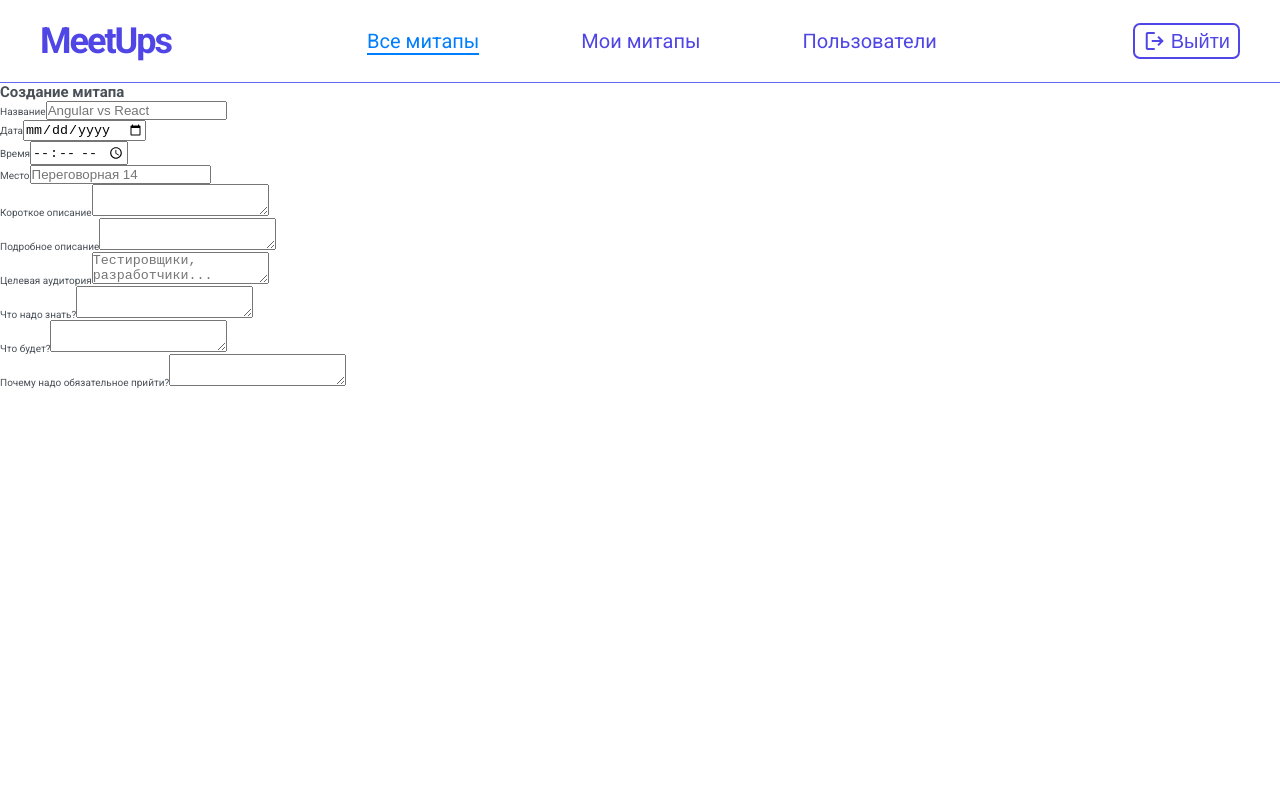
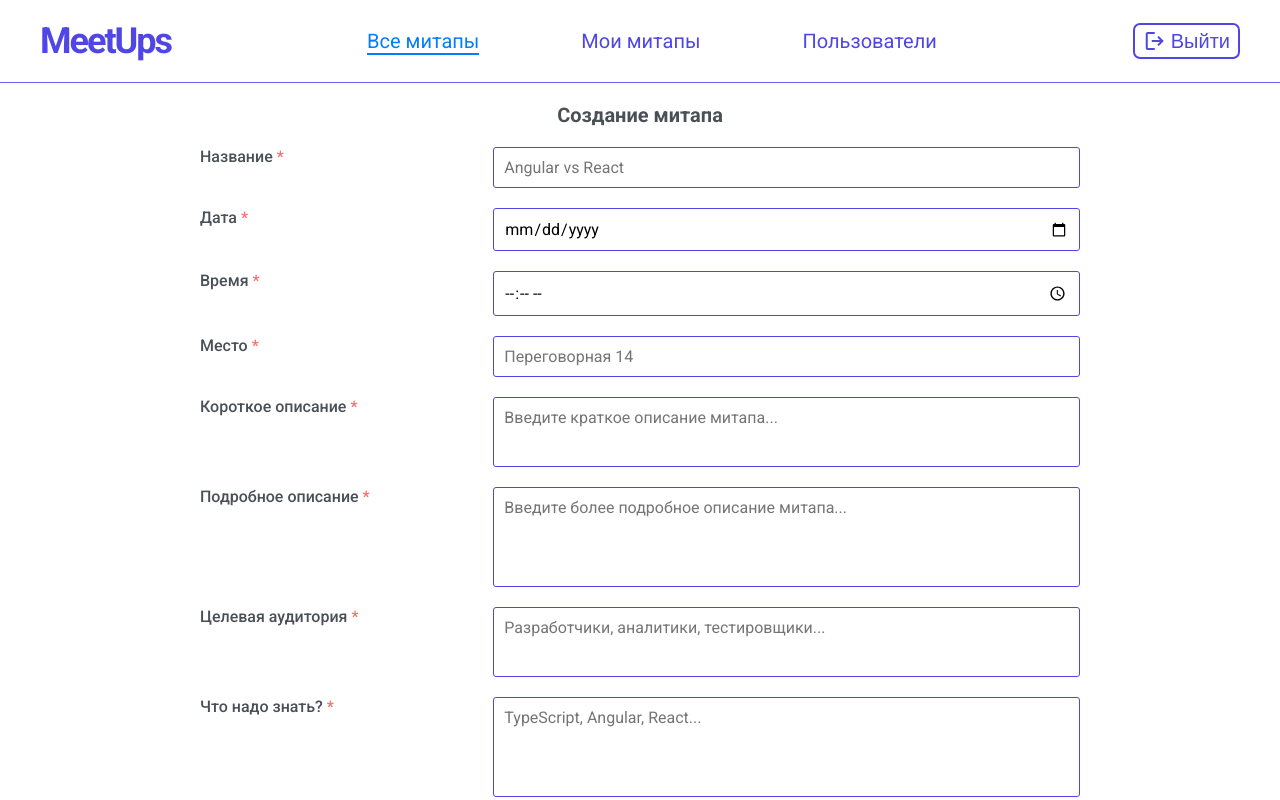
Before and after one commit to NERFTHISPLS/angular-meetup-organization, an Angular app: page / in a window 1280 px wide. Built offline with nearby package versions, Linux system fonts and the light colour scheme.

Commit message:
Add styles and fix markup for meetup-form

```diff
--- a/src/app/pages/meetup-form/meetup-form.component.html
+++ b/src/app/pages/meetup-form/meetup-form.component.html
@@ -1,59 +1,66 @@
+<div class="container">
   <h2>Создание митапа</h2>
 
   <form class="meetup-form">
-  <div class="form-row">
     <label for="title">Название</label>
     <input id="title" type="text" placeholder="Angular vs React" />
-  </div>
 
-  <div class="form-row">
-    <div>
     <label for="date">Дата</label>
     <input id="date" type="date" />
-    </div>
 
-    <div>
     <label for="time">Время</label>
     <input id="time" type="time" />
-    </div>
-  </div>
 
-  <div class="form-row">
     <label for="place">Место</label>
     <input id="place" type="text" placeholder="Переговорная 14" />
-  </div>
 
-  <div class="form-row">
     <label for="short-description">Короткое описание</label>
-    <textarea id="short-description" class="textarea-sm"></textarea>
-  </div>
+    <textarea
+      id="short-description"
+      class="textarea-sm"
+      placeholder="Введите краткое описание митапа..."
+    ></textarea>
 
-  <div class="form-row">
     <label for="description">Подробное описание</label>
-    <textarea id="description" class="textarea-lg"></textarea>
-  </div>
+    <textarea
+      id="description"
+      class="textarea-lg"
+      placeholder="Введите более подробное описание митапа..."
+    ></textarea>
 
-  <div class="form-row">
     <label for="audience">Целевая аудитория</label>
     <textarea
       id="audience"
       class="textarea-sm"
-      placeholder="Тестировщики, разработчики..."
+      placeholder="Разработчики, аналитики, тестировщики..."
     ></textarea>
-  </div>
 
-  <div class="form-row">
     <label for="to-know">Что надо знать?</label>
-    <textarea id="to-know" class="textarea-lg"></textarea>
-  </div>
+    <textarea
+      id="to-know"
+      class="textarea-lg"
+      placeholder="TypeScript, Angular, React..."
+    ></textarea>
 
-  <div class="form-row">
     <label for="will-be">Что будет?</label>
-    <textarea id="will-be" class="textarea-lg"></textarea>
-  </div>
+    <textarea
+      id="will-be"
+      class="textarea-lg"
+      placeholder="Введите то, что будет на митапе..."
+    ></textarea>
 
-  <div class="form-row">
     <label for="why">Почему надо обязательное прийти?</label>
-    <textarea id="why" class="textarea-sm"></textarea>
+    <textarea
+      id="why"
+      class="textarea-sm"
+      placeholder="Введите причины пойти на Ваш митап..."
+    ></textarea>
+
+    <div class="buttons">
+      <button class="btn btn--neutral">Отмена</button>
+      <button class="btn btn--base">Создать</button>
     </div>
   </form>
+
+  <small><span>*</span> &mdash; поля, обязательные для заполнения</small>
+</div>
--- a/src/app/pages/meetup-form/meetup-form.component.scss
+++ b/src/app/pages/meetup-form/meetup-form.component.scss
@@ -0,0 +1,78 @@
+.container {
+  height: 100%;
+
+  padding: 1rem 20rem;
+
+  overflow-y: auto;
+}
+
+h2 {
+  font-size: 2rem;
+  text-align: center;
+
+  margin-bottom: 2rem;
+}
+
+.meetup-form {
+  display: grid;
+  grid-template-columns: 1fr 2fr;
+  row-gap: 2rem;
+}
+
+label {
+  grid-column: 1;
+
+  font-size: 1.6rem;
+  font-weight: 500;
+}
+
+input,
+textarea {
+  grid-column: 2;
+
+  padding: 1rem;
+
+  font-family: inherit;
+  font-size: 1.6rem;
+
+  border: 1px solid var(--base-color);
+  border-radius: 3px;
+
+  outline: none;
+}
+
+textarea {
+  resize: none;
+}
+
+label::after {
+  content: "*";
+
+  margin-left: 0.4rem;
+
+  color: var(--danger-color-dark);
+}
+
+small {
+  font-size: 1.4rem;
+}
+
+small span {
+  color: var(--danger-color-dark);
+}
+
+.textarea-sm {
+  height: 7rem;
+}
+
+.textarea-lg {
+  height: 10rem;
+}
+
+.buttons {
+  grid-column: 2;
+  justify-self: end;
+
+  display: flex;
+  gap: 1rem;
+}
--- a/src/app/shared/components/header/header.component.scss
+++ b/src/app/shared/components/header/header.component.scss
@@ -1,4 +1,5 @@
 .header {
+  margin-bottom: 1rem;
   padding: 2rem 4rem;
 
   border-bottom: 1px solid var(--base-color-light);
```
Lines whose indentation alone changed are shown as unchanged.
